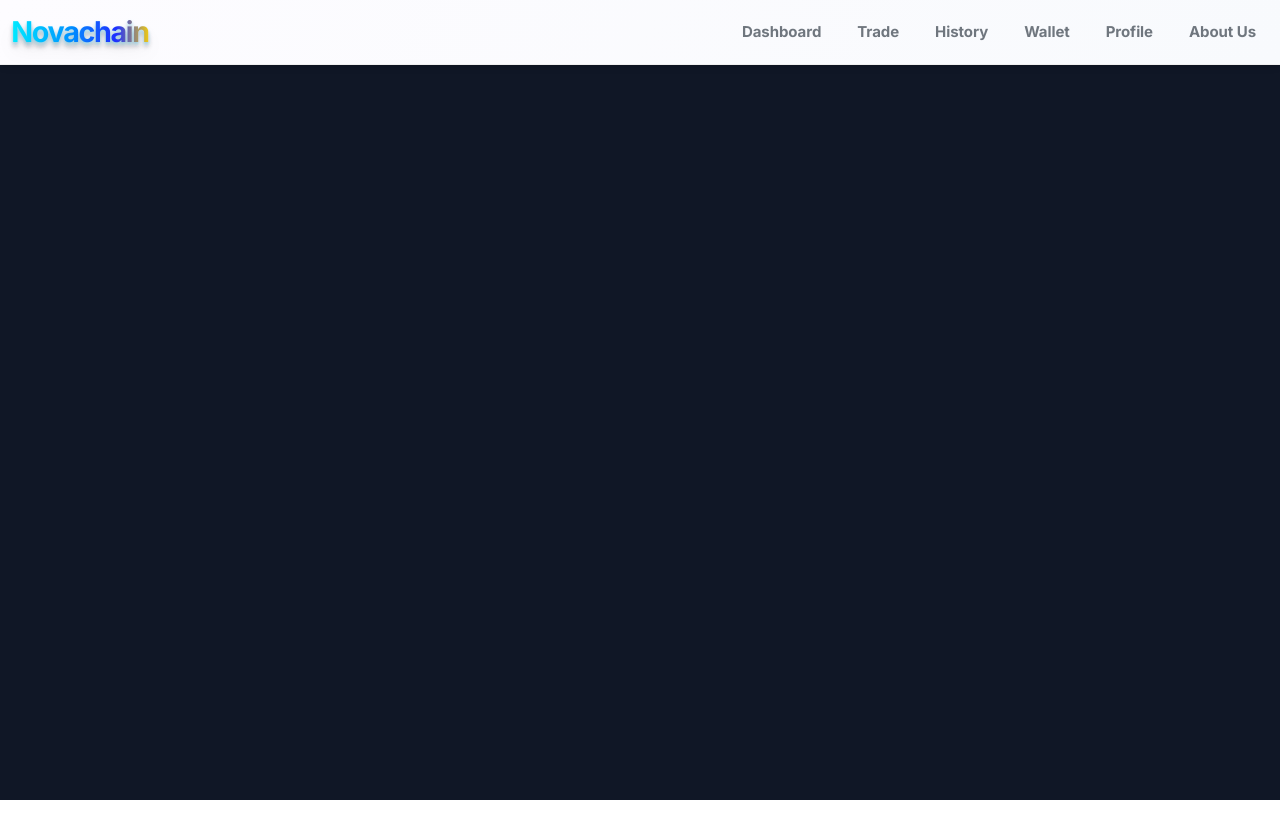
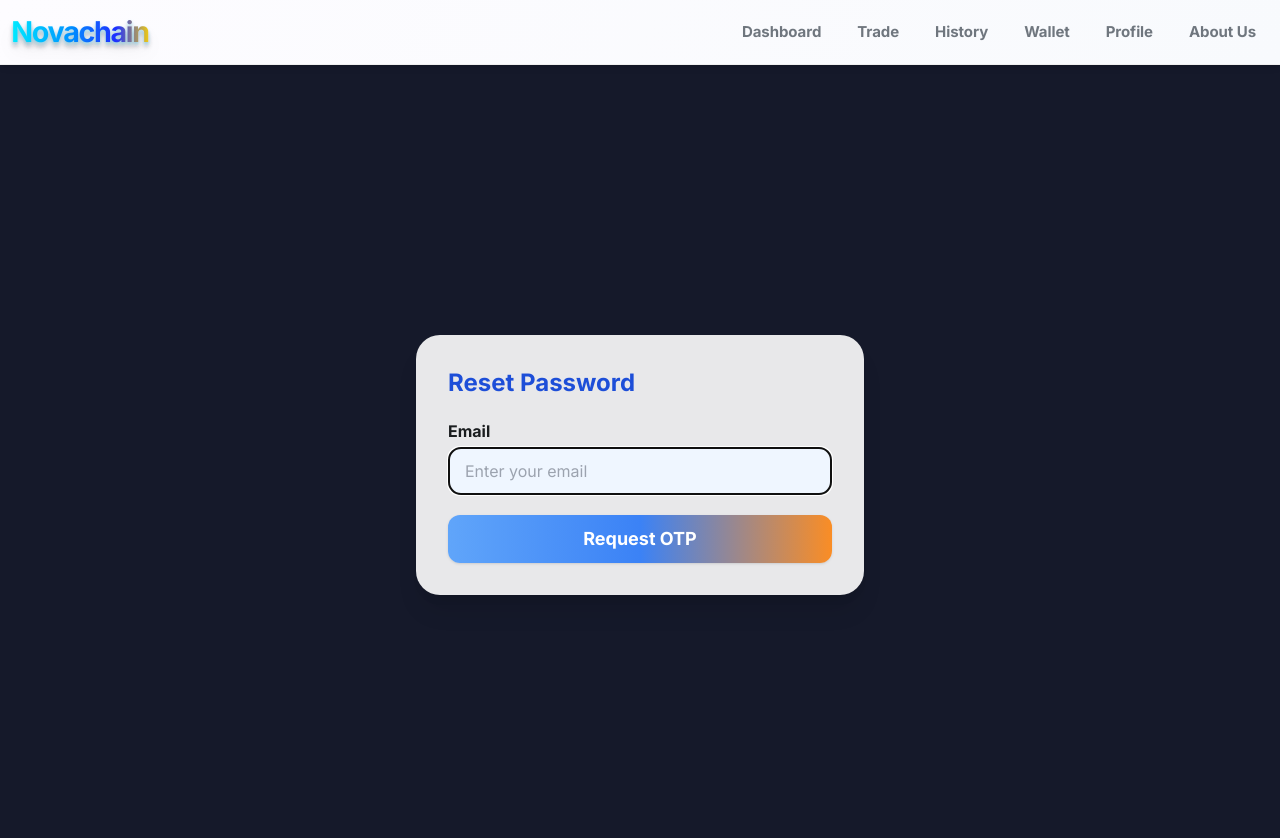
Before and after one commit to GarySPS/novachain-frontend, a React (Create React App) app: page /forgot in a window 1280 px wide. Shown: the top 838 px of the page. Before the commit the page ends 800 px from the top, so only its background shows below. Built offline with nearby package versions, Linux system fonts and the light colour scheme.

Commit message:
Add ForgotPasswordPage and improve UI for assets, order book, and login page

```diff
--- a/src/AppShell.js
+++ b/src/AppShell.js
@@ -10,6 +10,8 @@ import SignUpPage from "./pages/SignUpPage";
 import VerifyOTPPage from "./pages/VerifyOTPPage";
 import AboutUs from "./pages/AboutUs";
 import NavBar from './components/navbar';
+import ForgotPasswordPage from "./pages/ForgotPasswordPage";
+
 
 function AppShell() {
   const location = useLocation();
@@ -29,6 +31,7 @@ function AppShell() {
           <Route path="/signup" element={<SignUpPage />} />
           <Route path="/verify-otp" element={<VerifyOTPPage />} />
           <Route path="/about" element={<AboutUs />} />
+          <Route path="/forgot" element={<ForgotPasswordPage />} />
         </Routes>
       </main>
     </div>
--- a/src/components/orderbtc.js
+++ b/src/components/orderbtc.js
@@ -76,16 +76,16 @@ export default function OrderBTC() {
           <div className="text-center text-gray-400 py-12 text-base">Loading...</div>
         ) : (
           Array.from({ length: rowCount }).map((_, i) => (
-            <div className="flex items-center py-[2.5px] text-[13px] border-b border-[#212130]" key={i}>
-              {/* Bid Size */}
-              <div className="w-1/4 text-left text-gray-400">{bids[i]?.amount}</div>
-              {/* Bid Price */}
-              <div className="w-1/4 text-left font-bold text-green-500">{bids[i]?.price}</div>
-              {/* Ask Price */}
-              <div className="w-1/4 text-right font-bold text-red-500">{asks[i]?.price}</div>
-              {/* Ask Size */}
-              <div className="w-1/4 text-right text-gray-400">{asks[i]?.amount}</div>
-            </div>
+            <div className="flex items-center py-[2.5px] text-[13px] border-b border-[#212130] gap-x-4" key={i}>
+  {/* Bid Size */}
+  <div className="w-[22%] text-left text-gray-400 pr-2">{bids[i]?.amount}</div>
+  {/* Bid Price */}
+  <div className="w-[25%] text-left font-bold text-green-500 pr-4">{bids[i]?.price}</div>
+  {/* Ask Price */}
+  <div className="w-[25%] text-right font-bold text-red-500 pl-4">{asks[i]?.price}</div>
+  {/* Ask Size */}
+  <div className="w-[22%] text-right text-gray-400 pl-2">{asks[i]?.amount}</div>
+</div>
           ))
         )}
       </div>
--- /dev/null
+++ b/src/pages/ForgotPasswordPage.js
@@ -0,0 +1,119 @@
+import React, { useState } from "react";
+import { MAIN_API_BASE } from '../config';
+
+export default function ForgotPasswordPage() {
+  const [email, setEmail] = useState("");
+  const [step, setStep] = useState(1); // 1: request OTP, 2: reset password
+  const [otp, setOtp] = useState("");
+  const [newPw, setNewPw] = useState("");
+  const [msg, setMsg] = useState("");
+  const [err, setErr] = useState("");
+
+  // Step 1: Request OTP
+  const handleRequestOtp = async e => {
+    e.preventDefault();
+    setMsg(""); setErr("");
+    try {
+      const res = await fetch(`${MAIN_API_BASE}/auth/forgot-password`, {
+        method: "POST",
+        headers: { "Content-Type": "application/json" },
+        body: JSON.stringify({ email })
+      });
+      const data = await res.json();
+      if (res.ok) {
+        setStep(2);
+        setMsg("OTP sent to your email.");
+      } else {
+        setErr(data.error || "Failed to send OTP.");
+      }
+    } catch {
+      setErr("Network error.");
+    }
+  };
+
+  // Step 2: Reset password
+  const handleResetPw = async e => {
+    e.preventDefault();
+    setMsg(""); setErr("");
+    try {
+      const res = await fetch(`${MAIN_API_BASE}/auth/reset-password`, {
+        method: "POST",
+        headers: { "Content-Type": "application/json" },
+        body: JSON.stringify({ email, otp, newPassword: newPw })
+      });
+      const data = await res.json();
+      if (res.ok) {
+        setMsg("Password changed! You can now login.");
+      } else {
+        setErr(data.error || "Failed to reset password.");
+      }
+    } catch {
+      setErr("Network error.");
+    }
+  };
+
+  return (
+    <div className="min-h-screen flex items-center justify-center bg-[#15192a] px-4 py-8">
+      <div className="bg-white/90 rounded-3xl shadow-xl max-w-md w-full p-8">
+        <h2 className="font-extrabold text-2xl mb-5 text-blue-700">Reset Password</h2>
+        {step === 1 && (
+          <form onSubmit={handleRequestOtp} className="space-y-5">
+            <div>
+              <label className="font-semibold mb-1 block">Email</label>
+              <input
+                type="email"
+                className="w-full h-12 rounded-xl px-4 border border-blue-200 bg-blue-50 focus:border-blue-400"
+                value={email}
+                onChange={e => setEmail(e.target.value)}
+                required
+                placeholder="Enter your email"
+                autoFocus
+              />
+            </div>
+            <button
+              type="submit"
+              className="w-full h-12 rounded-xl font-bold text-lg bg-gradient-to-r from-blue-400 via-blue-500 to-yellow-400 text-white shadow"
+            >
+              Request OTP
+            </button>
+          </form>
+        )}
+        {step === 2 && (
+          <form onSubmit={handleResetPw} className="space-y-5">
+            <div>
+              <label className="font-semibold mb-1 block">OTP Code</label>
+              <input
+                type="text"
+                className="w-full h-12 rounded-xl px-4 border border-blue-200 bg-blue-50 focus:border-blue-400"
+                value={otp}
+                onChange={e => setOtp(e.target.value)}
+                required
+                placeholder="Enter OTP sent to email"
+              />
+            </div>
+            <div>
+              <label className="font-semibold mb-1 block">New Password</label>
+              <input
+                type="password"
+                className="w-full h-12 rounded-xl px-4 border border-blue-200 bg-blue-50 focus:border-blue-400"
+                value={newPw}
+                onChange={e => setNewPw(e.target.value)}
+                required
+                placeholder="Enter new password"
+              />
+            </div>
+            <button
+              type="submit"
+              className="w-full h-12 rounded-xl font-bold text-lg bg-gradient-to-r from-blue-400 via-blue-500 to-yellow-400 text-white shadow"
+            >
+              Change Password
+            </button>
+          </form>
+        )}
+        {(msg || err) && (
+          <div className={`mt-5 text-center rounded-lg py-2 px-4 ${msg ? "bg-green-50 text-green-700" : "bg-red-50 text-red-600"}`}>{msg || err}</div>
+        )}
+      </div>
+    </div>
+  );
+}
--- a/src/pages/LoginPage.js
+++ b/src/pages/LoginPage.js
@@ -118,10 +118,10 @@ export default function LoginPage() {
         </form>
 
         {/* Extra links */}
-        <div className="flex justify-between items-center mt-10">
+        <div className="flex flex-col md:flex-row gap-3 mt-10 w-full">
   <Link
     to="/forgot"
-            className="px-6 py-3 rounded-xl font-bold text-lg text-[#00eaff] bg-[#eaf8fc] hover:bg-[#00eaff] hover:text-white shadow-md transition-all duration-150"
+    className="w-full px-6 py-3 rounded-xl font-bold text-lg text-[#00eaff] bg-[#eaf8fc] hover:bg-[#00eaff] hover:text-white shadow-md transition-all duration-150 text-center"
     style={{
       boxShadow: "0 1.5px 0 #00eaff33, 0 2.5px 12px #00eaff11"
     }}
@@ -130,7 +130,7 @@ export default function LoginPage() {
   </Link>
   <Link
     to="/signup"
-            className="px-6 py-3 rounded-xl font-bold text-lg text-[#ffd700] bg-[#fff8e1] hover:bg-[#ffd700] hover:text-[#232836] shadow-md transition-all duration-150"
+    className="w-full px-6 py-3 rounded-xl font-bold text-lg text-[#ffd700] bg-[#fff8e1] hover:bg-[#ffd700] hover:text-[#232836] shadow-md transition-all duration-150 text-center"
     style={{
       boxShadow: "0 1.5px 0 #ffd70033, 0 2.5px 12px #ffd70011"
     }}
@@ -138,6 +138,7 @@ export default function LoginPage() {
     Sign up
   </Link>
 </div>
+
       </Card>
 
       {/* Logo Glow Animation */}
--- a/src/pages/ProfilePage.js
+++ b/src/pages/ProfilePage.js
@@ -295,16 +295,21 @@ export default function ProfilePage() {
             <AssetsDonut assets={assets} prices={prices}/>
           </div>
 
-    <div className="flex-1 flex flex-col justify-center items-center pl-4">
-  <div className="text-lg font-bold mb-2 text-[#f8fafc] drop-shadow">Assets</div>
+    <div className="flex-1 flex flex-col justify-center items-center pl-4 w-full">
+  <div className="text-lg font-bold mb-4 text-[#f8fafc] drop-shadow text-center">Assets</div>
+  <div className="w-full max-w-xs">
     {assets.filter(a => a.balance > 0).map((a, i) => {
       const price = prices[a.symbol] || (a.symbol === "USDT" ? 1 : 0);
       const usd = Number(a.balance) * price;
       const percent = totalUsd ? (usd / totalUsd * 100) : 0;
       return (
-      <div key={a.symbol} className="flex items-center mb-2 min-w-[120px]">
+        <div
+          key={a.symbol}
+          className="flex flex-row items-center justify-between py-1 px-2 rounded-lg hover:bg-[#22282f] transition-all group"
+        >
+          <div className="flex flex-row items-center gap-3">
             <span
-          className="inline-block w-3 h-3 rounded-full mr-2"
+              className="inline-block w-3 h-3 rounded-full"
               style={{
                 background: [
                   "#ffd600", // USDT (yellow)
@@ -316,12 +321,19 @@ export default function ProfilePage() {
                 ][i % 6]
               }}
             ></span>
-        <span className="w-14 font-semibold text-[16px] text-[#f8fafc] drop-shadow-sm">{a.symbol}</span>
-        <span className="ml-2 font-bold text-[16px] text-[#ffffffcc] drop-shadow">{percent.toFixed(1)}%</span>
+            <span className="w-14 font-semibold text-[16px] text-[#f8fafc] drop-shadow-sm tracking-wide">
+              {a.symbol}
+            </span>
+          </div>
+          <span className="font-bold text-[16px] text-[#ffffffcc] drop-shadow text-right w-14">
+            {percent.toFixed(1)}%
+          </span>
         </div>
       );
     })}
   </div>
+</div>
+
         </div>
       </div>
            {/* 3. KYC + Settings */}
```
Lines whose indentation alone changed are shown as unchanged.
